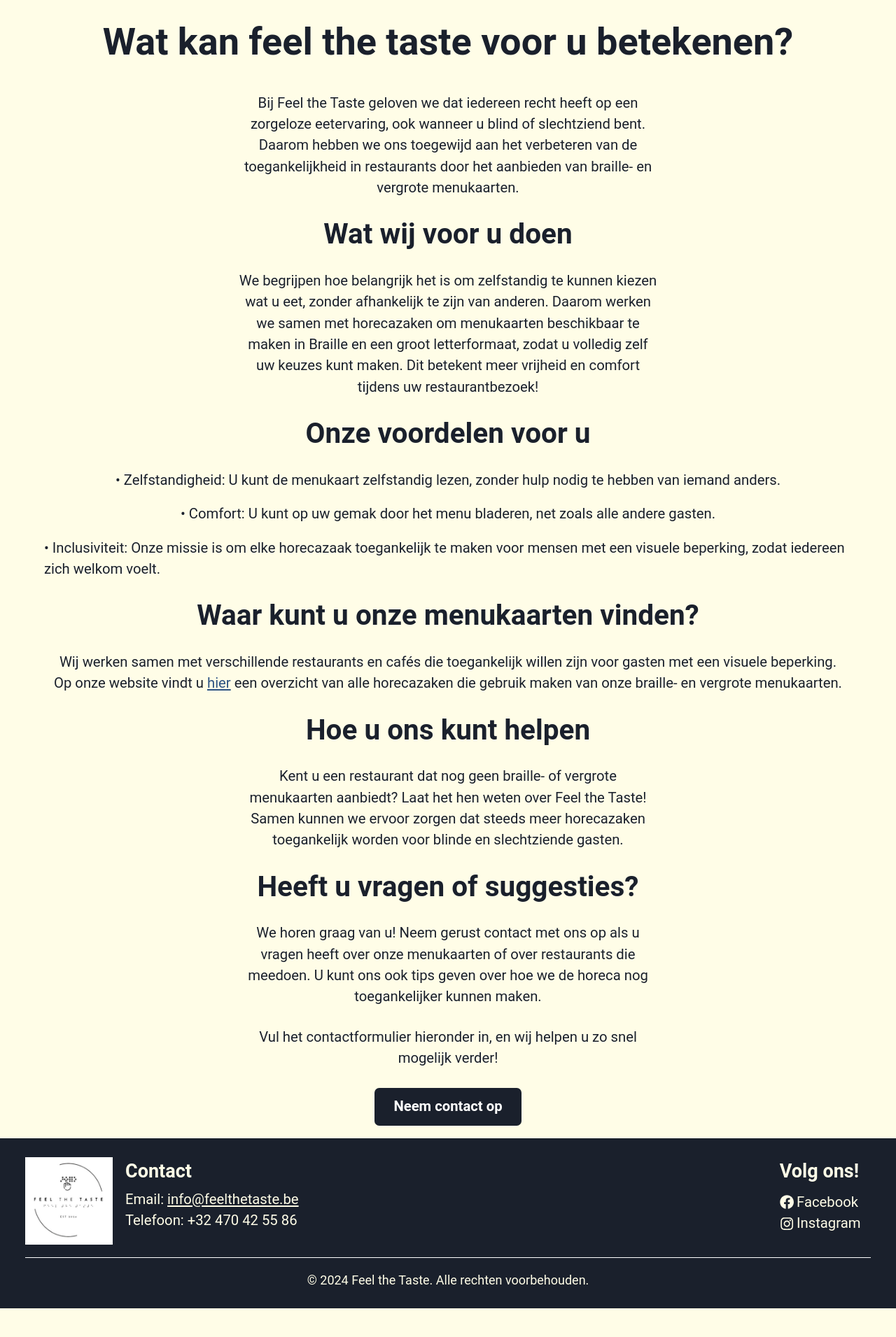
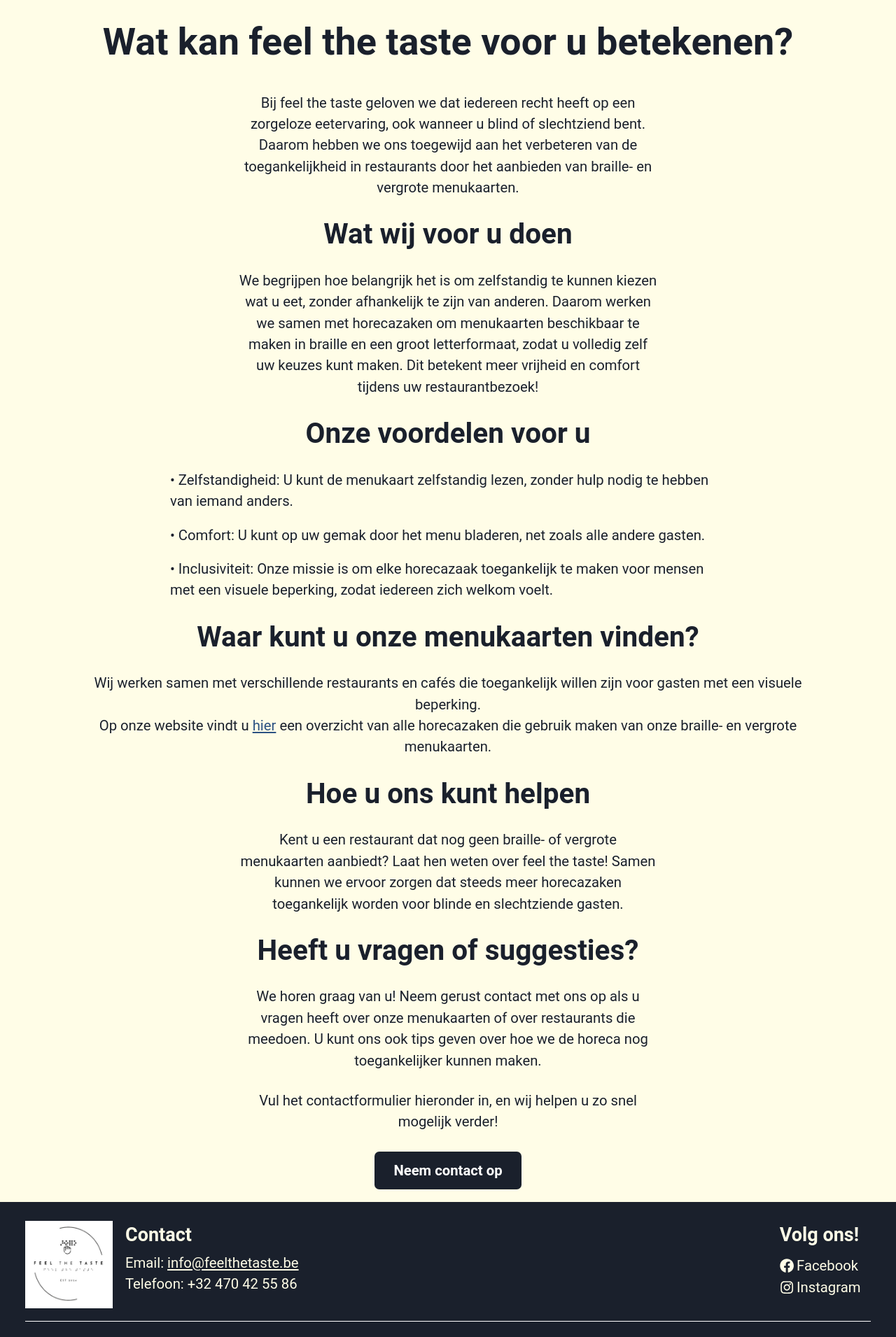
Before and after one commit to milandhondt/Feel-The-Taste, a React (Vite) app in the folder Feel-The-Taste/: page /voor-blinden-en-slechtzienden in a window 1280 px wide. Shown: the part 80-1991 px from the top of the page at 70% size. Before the commit the page ends 1950 px from the top, so only its background shows below. Built offline with nearby package versions, Linux system fonts and the light colour scheme; a web font is replaced by a local one.

Commit message:
Opmaak fixes + typfoutjes fixen

```diff
--- a/Feel-The-Taste/src/api/producten.js
+++ b/Feel-The-Taste/src/api/producten.js
@@ -4,7 +4,7 @@
     foto: '/product1.jpg',
     alt: 'Afbeelding van inclusieve braille menukaarten',
     naam: 'Inclusieve braille menukaarten',
-    beschrijving: 'Maak je restaurant toegankelijker met onze stijlvolle en duurzame Braille menukaarten. '+
+    beschrijving: 'Maak je restaurant toegankelijker met onze stijlvolle en duurzame braille menukaarten. '+
     'Speciaal ontworpen voor blinde en slechtziende klanten, met aanpasbare ' +
     'opties die passen bij jouw menuaanbod en huisstijl. '+
     'Toegankelijkheid begint hier!',
--- a/Feel-The-Taste/src/components/Footer.jsx
+++ b/Feel-The-Taste/src/components/Footer.jsx
@@ -56,7 +56,7 @@
       />
 
       <Text textAlign="center" fontSize="md" borderTop="1px solid white" pt={4}>
-        © {jaar} Feel the Taste. Alle rechten voorbehouden.
+        © {jaar} feel the taste. Alle rechten voorbehouden.
       </Text>
     </Box>
   );
--- a/Feel-The-Taste/src/pages/Contact/Contact.jsx
+++ b/Feel-The-Taste/src/pages/Contact/Contact.jsx
@@ -75,7 +75,7 @@
       <Box textAlign="center" m={4}>
         <Tussentitel titel={'Neem contact met ons op!'} />
       </Box>
-      <Tekstblok tekst={'We horen graag van je! Heb je vragen, suggesties of wil je meer weten over onze Braille- ' +
+      <Tekstblok tekst={'We horen graag van je! Heb je vragen, suggesties of wil je meer weten over onze braille- ' +
         'en vergrote menukaarten? Vul het onderstaande formulier in, en we nemen zo snel mogelijk contact met je op. ' +
         'Samen kunnen we werken aan een toegankelijkere horeca voor iedereen!'} />
       <VStack mt={8} spacing={4} as="form" onSubmit={handleSubmit}>
--- a/Feel-The-Taste/src/pages/DienstenEnProducten/DienstenEnProducten.jsx
+++ b/Feel-The-Taste/src/pages/DienstenEnProducten/DienstenEnProducten.jsx
@@ -12,7 +12,7 @@
         <VStack spacing={6} align="center">
           <Titel titel={'Diensten & Producten'} />
           <Tussentitel titel={'Onze dienst'} />
-          <Tekstblok tekst={'Bij Feel the Taste verbeteren we de toegankelijkheid van horecazaken voor blinden, ' +
+          <Tekstblok tekst={'Bij feel the taste verbeteren we de toegankelijkheid van horecazaken voor blinden, ' +
             'slechtzienden en mensen met visuele beperkingen. We helpen restaurants en cafés om hun menuaanbod ' +
             'toegankelijker te maken, zodat al hun gasten zelfstandig keuzes kunnen maken.'} />
           <Tekstblok tekst={'Onze focus ligt niet alleen op het aanbieden van producten, ' +
--- a/Feel-The-Taste/src/pages/OverOns/OverOns.jsx
+++ b/Feel-The-Taste/src/pages/OverOns/OverOns.jsx
@@ -12,7 +12,7 @@
         <Tekstblok
           tekst={'Wij zijn Victor, Maxime, Jarno en Matisse ' +
             'vier enthousiaste studenten van de Arteveldehogeschool. ' +
-            'Voor onze bachelorproef hebben we de feitelijke vereniging Feel the Taste opgericht. ' +
+            'Voor onze bachelorproef hebben we de feitelijke vereniging feel the taste opgericht. ' +
             'Onze missie is helder: we willen de toegankelijkheid van horecazaken verbeteren voor blinden, ' +
             'slechtzienden en mensen met visuele beperkingen.'}
         />
@@ -39,12 +39,12 @@
           tekst={'Tijdens onze studie kwamen we erachter dat veel horecazaken ' +
             'nog niet voldoende rekening houden met de behoeften van gasten met visuele beperkingen. ' +
             'Dit inspireerde ons om actie te ondernemen en een oplossing te bieden die de ervaring van ' +
-            'deze klanten verbetert. Met onze Braille- en vergrote menukaarten zorgen we ervoor dat iedereen ' +
+            'deze klanten verbetert. Met onze braille- en vergrote menukaarten zorgen we ervoor dat iedereen ' +
             'kan genieten van een heerlijke maaltijd zonder barrières.'}
         />
         <Tussentitel titel={'Onze waarden'} />
         <Tekstblok
-          tekst={'Bij Feel the Taste staan inclusiviteit, toegankelijkheid en kwaliteit centraal. ' +
+          tekst={'Bij feel the taste staan inclusiviteit, toegankelijkheid en kwaliteit centraal. ' +
             'Wij geloven dat iedereen het recht heeft om met vrienden en familie te genieten ' +
             'van een restaurantbezoek. ' +
             'Door onze producten te ontwikkelen, dragen we bij aan een gastvrije en inclusieve horecawereld.'}
--- a/Feel-The-Taste/src/pages/Testimonials/Testimonials.jsx
+++ b/Feel-The-Taste/src/pages/Testimonials/Testimonials.jsx
@@ -1,12 +1,13 @@
-import { Box, Text, VStack } from '@chakra-ui/react';
+import { Box, Button, Text, VStack } from '@chakra-ui/react';
 import Titel from '../../components/Titel';
 import TestimonialLijst from '../../components/Testimonials/TestimonialLijst';
 import { testimonials } from '../../api/testimonials';
+import { Link } from 'react-router-dom';
 
 const Testimonials = () => {
   return (
     <Box minH="100vh" p={4}>
-      <VStack spacing={6} align="center">
+      <VStack spacing={6} align="center" ml={40} mr={40}>
         <Titel titel={'Testimonials'} />
         <Text fontSize="lg" align={'center'} ml={10} mr={10}>
           We waarderen de feedback van onze eindgebruikers, alsook onze partners.
@@ -19,6 +20,11 @@
         <Text fontSize="lg" textAlign={'center'}>
           Wilt u ook uw ervaring delen? Neem contact met ons op!
         </Text>
+        <Link to="/contact">
+          <Button bg="gray.800" color="white" _hover={{ bg: 'gray.600' }} size="lg">
+            Neem contact op
+          </Button>
+        </Link>
       </VStack>
     </Box>
   );
--- a/Feel-The-Taste/src/pages/VoorBlindenEnSlechtzienden/VoorBlindenEnSlechtzienden.jsx
+++ b/Feel-The-Taste/src/pages/VoorBlindenEnSlechtzienden/VoorBlindenEnSlechtzienden.jsx
@@ -9,7 +9,7 @@
     <Box minH="100vh" p={4}>
       <VStack spacing={6} align="center">
         <Titel titel={'Wat kan feel the taste voor u betekenen?'} />
-        <Tekstblok tekst={'Bij Feel the Taste geloven we dat iedereen recht heeft ' +
+        <Tekstblok tekst={'Bij feel the taste geloven we dat iedereen recht heeft ' +
           'op een zorgeloze eetervaring, ook wanneer u blind of slechtziend bent. ' +
           'Daarom hebben we ons toegewijd aan het verbeteren van de toegankelijkheid ' +
           'in restaurants door het aanbieden van braille- en vergrote menukaarten.'} />
@@ -17,12 +17,12 @@
         <Tussentitel titel={'Wat wij voor u doen'} />
         <Tekstblok tekst={'We begrijpen hoe belangrijk het is om zelfstandig te kunnen ' +
           'kiezen wat u eet, zonder afhankelijk te zijn van anderen. Daarom werken we ' +
-          'samen met horecazaken om menukaarten beschikbaar te maken in Braille en een ' +
+          'samen met horecazaken om menukaarten beschikbaar te maken in braille en een ' +
           'groot letterformaat, zodat u volledig zelf uw keuzes kunt maken. Dit betekent ' +
           'meer vrijheid en comfort tijdens uw restaurantbezoek!'} />
 
         <Tussentitel titel={'Onze voordelen voor u'} />
-        <VStack spacing={4} align="center" px={{ base: 4, md: 10 }}>
+        <VStack spacing={4} align="flex-start" px={{ base: 4, md: 10 }} ml={40} mr={40}>
           <Text fontSize={{ base: 'md', md: 'lg' }} textAlign="left">
             • Zelfstandigheid: U kunt de menukaart zelfstandig lezen, zonder hulp nodig te hebben van iemand anders.
           </Text>
@@ -35,8 +35,8 @@
           </Text>
         </VStack>
 
-        <Tussentitel titel={'Waar kunt u onze menukaarten vinden?'} />
-        <Text textAlign="center">
+        <Tussentitel titel={'Waar kunt u onze menukaarten vinden?'}/>
+        <Text textAlign="center" ml={100} mr={100}>
           Wij werken samen met verschillende restaurants en cafés die toegankelijk willen zijn voor
           gasten met een visuele beperking.<br />
           Op onze website vindt u&nbsp;
@@ -47,7 +47,7 @@
 
         <Tussentitel titel={'Hoe u ons kunt helpen'} />
         <Tekstblok tekst={'Kent u een restaurant dat nog geen braille- of vergrote menukaarten aanbiedt? ' +
-          'Laat het hen weten over Feel the Taste! Samen kunnen we ervoor zorgen dat steeds meer horecazaken ' +
+          'Laat hen weten over feel the taste! Samen kunnen we ervoor zorgen dat steeds meer horecazaken ' +
           'toegankelijk worden voor blinde en slechtziende gasten.'} />
 
         <Tussentitel titel={'Heeft u vragen of suggesties?'} />
```
Also changed, not shown: Feel-The-Taste/src/api/testimonials.js (+5 -5 lines), Feel-The-Taste/src/pages/VoorHoreca/VoorHoreca.jsx (+4 -4 lines).
